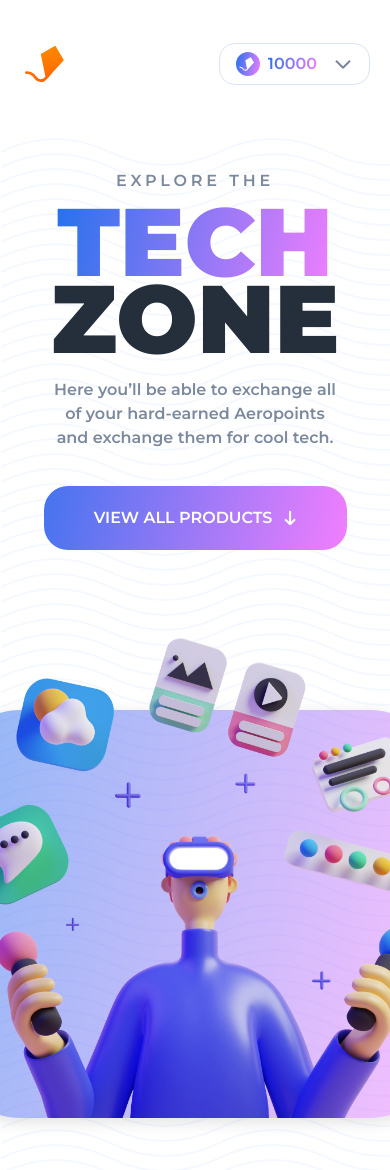
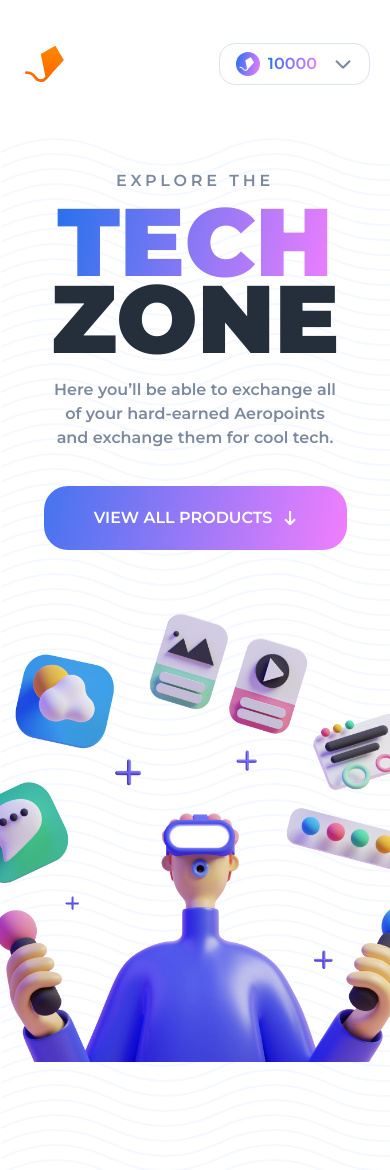
Before and after one commit to sebasusnik/aerolab-frontend-challenge, a Next.js app: page / in a window 390 px wide. Shown: the top 1170 px of the page. Built offline with nearby package versions, Linux system fonts and the light colour scheme.

Commit message:
landing mobile fix

```diff
--- a/styles/components/pages/landing.css
+++ b/styles/components/pages/landing.css
@@ -3,7 +3,6 @@
   padding-bottom: 2em;
   flex-direction: column;
   align-items: center;
-  gap: 10em;
   @media (min-width: 1080px){
     flex-direction: row;
     align-items: inherit;
@@ -29,7 +28,7 @@
       }
     }
     & p {
-      margin-bottom: 1em;
+      margin: 0 auto 1em;
       max-width: 18.0625em;
       @media (min-width: 1080px) {
         font-size: clamp(1em, 1.1vw + 0.02em, 1.25em);
@@ -64,6 +63,19 @@
   }
   & .landing-illustration {
     position: relative;
+    height: 30em;
+    width: 24.17em;
+    & span {
+      overflow: visible !important; /* overwrites next/image component styles for this case */
+    }
+    & img {
+      top: 20em !important;
+      transform: scale(1.6);
+      transform-origin: bottom;
+      objet-fit: cover !important;
+    }
+    @media (min-width: 1080px) {
+      width: 100%;
       height: clamp(25.5em, 28vw + 4.5em, 37.5em); /* this line scales the entire container dynamically */
       aspect-ratio: 722 / 600;
       background: var(--clr-section-bg);
@@ -73,8 +85,11 @@
         overflow: visible !important; /* overwrites next/image component styles for this case */
       }
       & img {
+        top: 0 !important;
         transform: scale(1.42);
         transform-origin: bottom;
+        objet-fit: scale-down !important;
       }
     }
   }
+}
```
Lines whose indentation alone changed are shown as unchanged.
